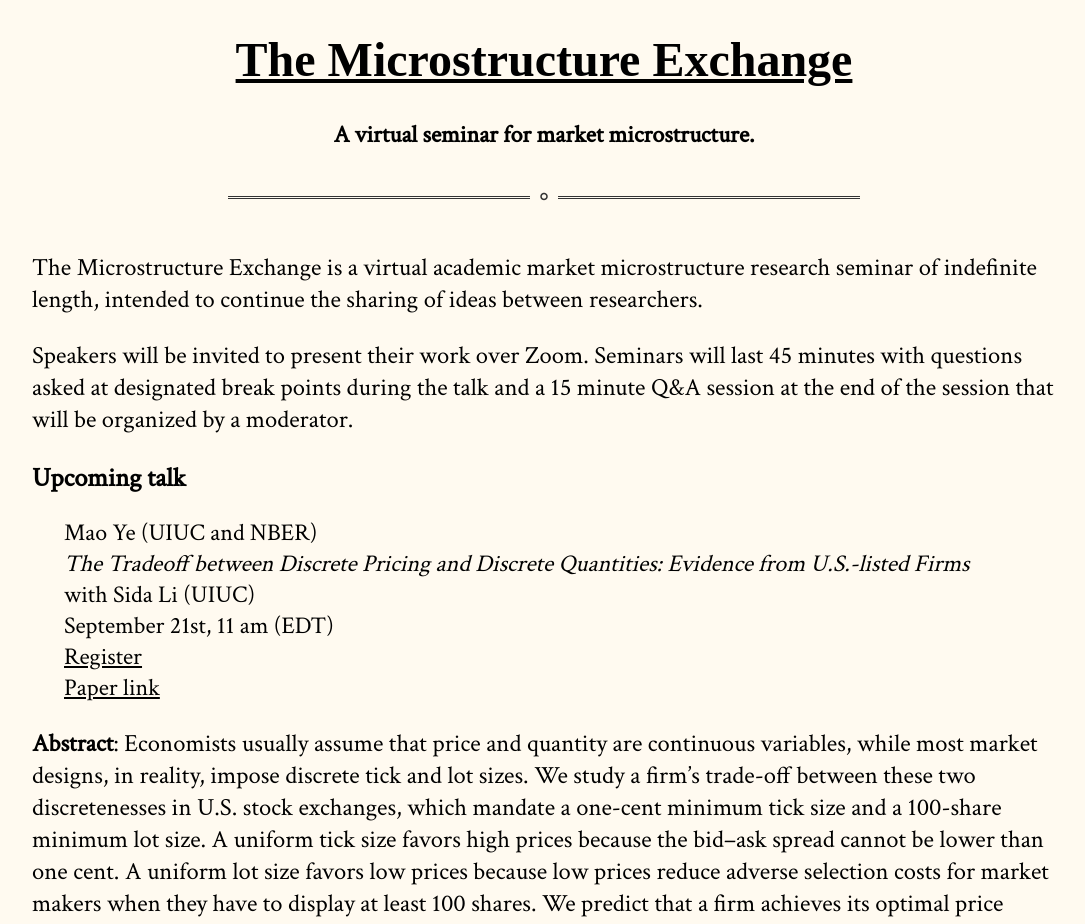
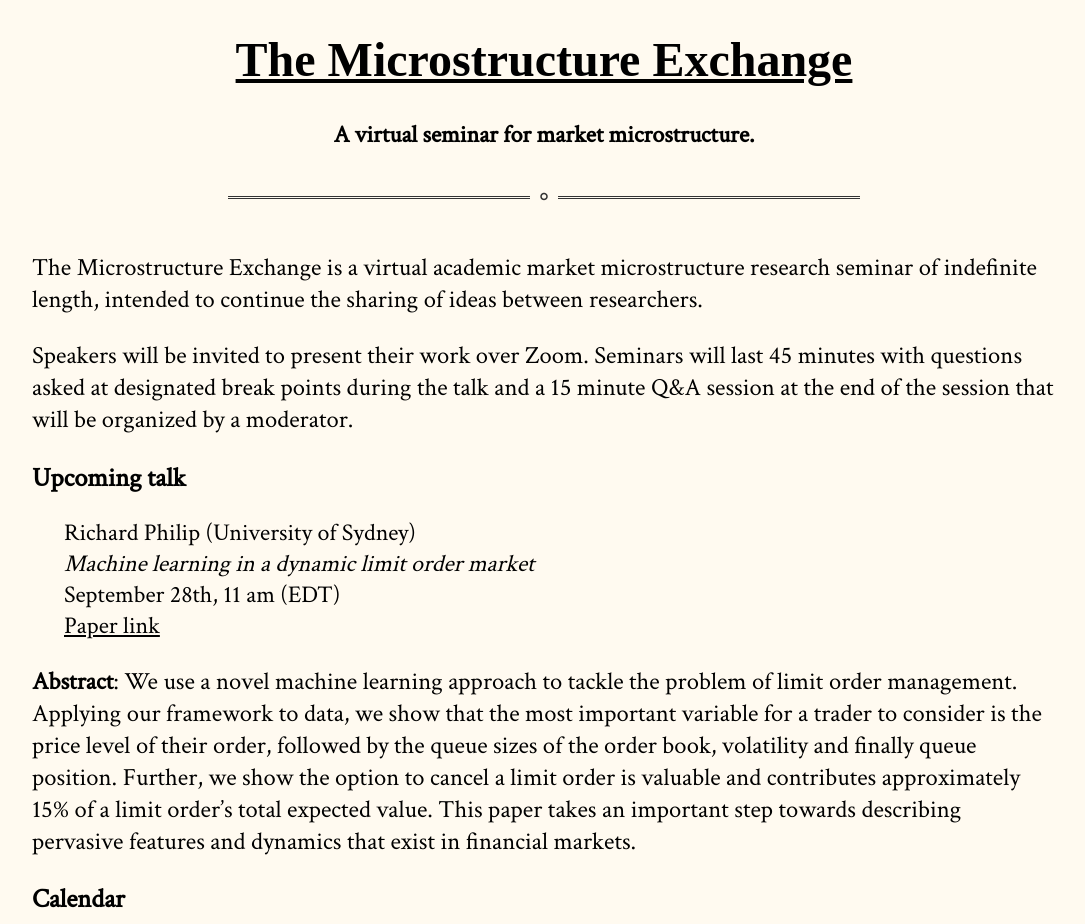
Before and after one commit to cpfiffer/microstructure.exchange, a Jekyll site: the page built from index.md, in a window 1280 px wide and 1400 px high. Shown: the top 924 px of the window, without its empty margins (96-1181 px from the left). Built offline with Jekyll 4.4.1, drawn with Linux system fonts in a browser that asks for light colours; some web fonts are replaced; some of the changed text lies outside the part shown.

Commit message:
Add Richard

```diff
--- a/_config.yml
+++ b/_config.yml
@@ -11,21 +11,28 @@ github:
   owner_name: Cameron Pfiffer
 
 speaker-info:
-  speaker-name: Mao Ye (UIUC and NBER)
-  speaker-paper: "The Tradeoff between Discrete Pricing and Discrete Quantities: Evidence from U.S.-listed Firms"
-  coauthors: "Sida Li (UIUC)"
-  speaker-date: September 21st, 11 am (EDT)
+  speaker-name: Richard Philip (University of Sydney)
+  speaker-paper: "Machine learning in a dynamic limit order market"
+  # coauthors: "Sida Li (UIUC)"
+  speaker-date: September 28th, 11 am (EDT)
   # discussant: "Gideon Saar (Cornell University)"
-  paper-link: /papers/mao.pdf
-  webinar-link: https://stockholmuniversity.zoom.us/meeting/register/u5Erduqhpz4sHdxsUyA36lP08ZcVBEFPgPVS
+  paper-link: /papers/Manuscript RP.pdf
+  # webinar-link: https://stockholmuniversity.zoom.us/meeting/register/u5Erduqhpz4sHdxsUyA36lP08ZcVBEFPgPVS
   # slides-link: /slides/RobinhoodSlides_TME.pdf
 
-# 2021 Winter lineup
-# Feb 16 - Joel Hasbrouck
-# March 2 - Darrell Duffie
-# March 16 - Liyan Yang
-# March 30 - Zhaogang Song
-# April 13 - Milena Wittwer
-# April 27 - Greg Eaton (Oklahoma State)
-# May 11 - Carole Comerton-Forde
-# May 25 - Vincent Maurin
+# Fall 2021 - Presenter (moderator)
+# Sep. 21: Mao Ye (Andriy)
+# Sep. 28: Richard Philip (Katya)
+# Oct. 12: Jay Kahn (Cameron)
+# Oct. 26: Tom Ernst (Andriy)
+# Nov. 9: Josh Mollner (Katya)
+# Nov. 23: Shihao Yu (Bjorn)
+# Dec. 7: Fatemeh Aramian (Cameron)
+
+# Papers
+# Sep. 28: Richard Philip (Sydney): Machine Learning in a Dynamic Limit Order Market
+# Oct. 12: Jay Kahn (Treasury): Hedge Funds and the Treasury Cash-Futures Disconnect
+# Oct. 26: Tom Ernst (Maryland): The Value of Off-Exchange Data
+# Nov. 9: Josh Mollner (Northwestern): Competition and Information Leakage
+# Nov. 23: Shihao Yu (VU Amsterdam): Does the Consolidated Feed Matter?
+# Dec. 7: Fatemeh Aramian (Stockholm BS): High-Frequency Traders and Single-Dealer
--- a/index.md
+++ b/index.md
@@ -18,7 +18,7 @@ Speakers will be invited to present their work over Zoom. Seminars will last 45
 
 {% include upcoming-speaker.html %}
 
-**Abstract**: Economists usually assume that price and quantity are continuous variables, while most market designs, in reality, impose discrete tick and lot sizes. We study a firm’s trade-off between these two discretenesses in U.S. stock exchanges, which mandate a one-cent minimum tick size and a 100-share minimum lot size. A uniform tick size favors high prices because the bid–ask spread cannot be lower than one cent. A uniform lot size favors low prices because low prices reduce adverse selection costs for market makers when they have to display at least 100 shares. We predict that a firm achieves its optimal price when its bid–ask spread is two ticks wide, when the marginal contribution from discrete prices equals that from discrete lots. Empirically, we find that stock splits improve liquidity when they move the bid–ask spread towards two ticks; otherwise, they reduce liquidity. Liquidity improvements contribute 95 bps to the average total return on a split announcement of 272 bps. Optimal pricing can increase the median U.S. stock value by 69 bps and total U.S. market capitalization by $54.9 billion.
+**Abstract**: We use a novel machine learning approach to tackle the problem of limit order management. Applying our framework to data, we show that the most important variable for a trader to consider is the price level of their order, followed by the queue sizes of the order book, volatility and finally queue position. Further, we show the option to cancel a limit order is valuable and contributes approximately 15% of a limit order’s total expected value. This paper takes an important step towards describing pervasive features and dynamics that exist in financial markets.
 
 ## Calendar
 
@@ -46,6 +46,7 @@ Email [contact@microstructure.exchange](mailto:contact@microstructure.exchange)
 
 ## Past talks
 
+- Mao Ye ([recording](https://youtu.be/L4Qxrq8L7lI) and [paper](papers/mao.pdf))
 - Carole Comerton-Forde ([recording](https://youtu.be/vrN7Q23T0FI))
 - Greg Eaton ([recording](https://youtu.be/e_USTaoHBq4), [paper](https://papers.ssrn.com/sol3/papers.cfm?abstract_id=3776874), and [slides](/slides/RobinhoodSlides_TME.pdf))
 - Milena Wittwer ([recording](https://youtu.be/p5VFkRAagsU) and [paper](papers/FedUncompetitivePricing_20210324.pdf))
```
Also changed, not shown: 1 other file.
